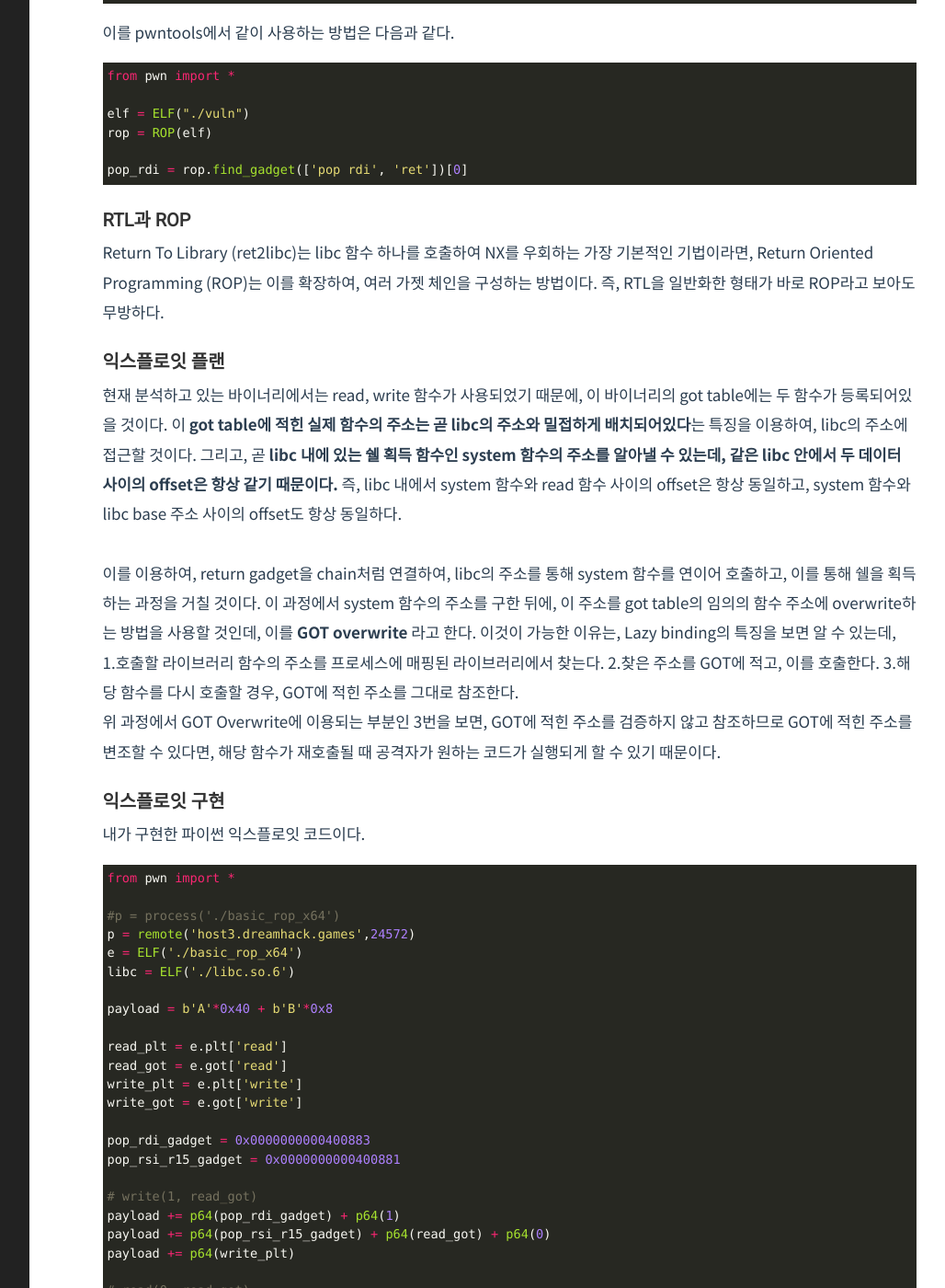
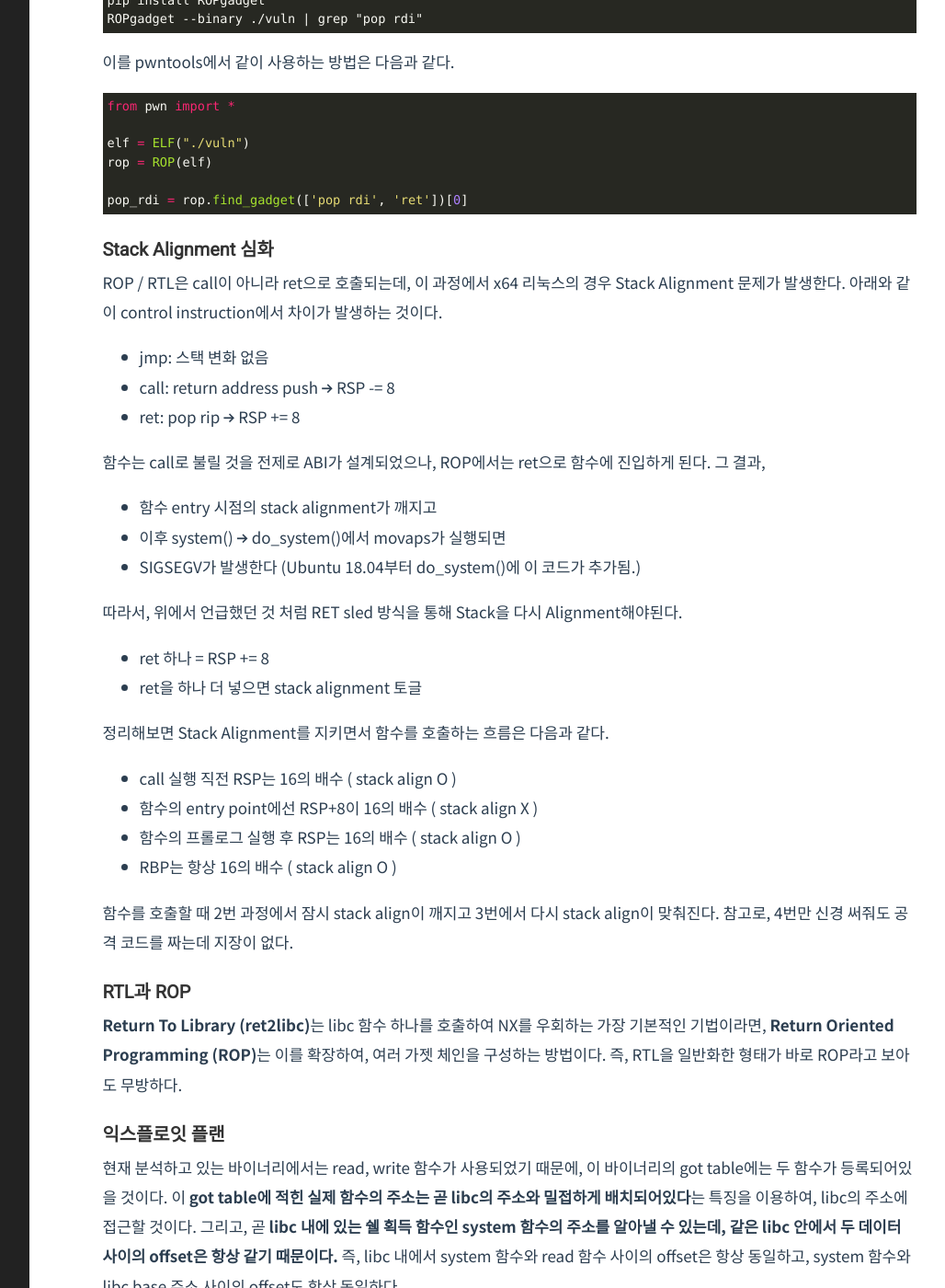
Before and after one commit to Herrtane/Herrtane.github.io, a Jekyll site: the page built from _posts/SystemHacking/2022-09-21-systemhacking-rop.markdown, in a window 1280 px wide and 1400 px high, scrolled down 2752 px. Shown: the whole window at 92% size, without its empty margins (204-1232 px from the left). Built offline with Jekyll 4.4.1, drawn with Linux system fonts in a browser that asks for light colours; comment, search, counter and statistics services are not loaded; some of the changed text lies outside the part shown.

Commit message:
Update 2022-09-21-systemhacking-rop.markdown

````diff
--- a/_posts/SystemHacking/2022-09-21-systemhacking-rop.markdown
+++ b/_posts/SystemHacking/2022-09-21-systemhacking-rop.markdown
@@ -1,6 +1,6 @@
 ---
 layout: post
-title: <System Hacking> 13. Return to Library (RTL), Return Oriented Programming (ROP), GOT overwrite (2026.04.30 수정)
+title: <System Hacking> 13. RTL, ROP, GOT overwrite, Stack Alignment (2026.04.30 수정)
 date: 2022-09-21 19:30:23 +0900
 category: System_Hacking
 comments: true
@@ -91,7 +91,7 @@ pop rdi; ret
 
 <br/>
 
-참고로, 아래처럼 ret 하나짜리 return gadget도 중요하다. 이건 주로 **x64에서 스택 정렬**시에 사용되는데, libc 함수를 호출하기 전에 ret 하나를 끼워넣어서 스택을 정렬해야 정상적으로 프로그램이 동작할 때가 종종 있다.
+참고로, 아래처럼 ret 하나짜리 return gadget도 중요하다. 이건 주로 **x64에서 스택 정렬**시에 사용되는데, libc 함수를 호출하기 전에 ret 하나를 끼워넣어서 스택을 정렬해야 정상적으로 프로그램이 동작할 때가 종종 있다. 자세한 내용은 아래에서 다시 다루겠다.
 
 ```
 payload:
@@ -120,9 +120,37 @@ rop = ROP(elf)
 pop_rdi = rop.find_gadget(['pop rdi', 'ret'])[0]
 ```
 
+### Stack Alignment 심화
+
+ROP / RTL은 call이 아니라 ret으로 호출되는데, 이 과정에서 x64 리눅스의 경우 Stack Alignment 문제가 발생한다. 아래와 같이 control instruction에서 차이가 발생하는 것이다.
+
+- jmp: 스택 변화 없음
+- call: return address push → RSP -= 8
+- ret: pop rip → RSP += 8
+
+함수는 call로 불릴 것을 전제로 ABI가 설계되었으나, ROP에서는 ret으로 함수에 진입하게 된다. 그 결과,
+
+- 함수 entry 시점의 stack alignment가 깨지고
+- 이후 system() → do_system()에서 movaps가 실행되면
+- SIGSEGV가 발생한다 (Ubuntu 18.04부터 do_system()에 이 코드가 추가됨.)
+
+따라서, 위에서 언급했던 것 처럼 RET sled 방식을 통해 Stack을 다시 Alignment해야된다.
+
+- ret 하나 = RSP += 8
+- ret을 하나 더 넣으면 stack alignment 토글
+
+정리해보면 Stack Alignment를 지키면서 함수를 호출하는 흐름은 다음과 같다.
+
+- call 실행 직전 RSP는 16의 배수 ( stack align O )
+- 함수의 entry point에선 RSP+8이 16의 배수 ( stack align X )
+- 함수의 프롤로그 실행 후 RSP는 16의 배수 ( stack align O )
+- RBP는 항상 16의 배수 ( stack align O )
+
+함수를 호출할 때 2번 과정에서 잠시 stack align이 깨지고 3번에서 다시 stack align이 맞춰진다. 참고로, 4번만 신경 써줘도 공격 코드를 짜는데 지장이 없다.
+
 ### RTL과 ROP
 
-Return To Library (ret2libc)는 libc 함수 하나를 호출하여 NX를 우회하는 가장 기본적인 기법이라면, Return Oriented Programming (ROP)는 이를 확장하여, 여러 가젯 체인을 구성하는 방법이다. 즉, RTL을 일반화한 형태가 바로 ROP라고 보아도 무방하다.
+**Return To Library (ret2libc)**는 libc 함수 하나를 호출하여 NX를 우회하는 가장 기본적인 기법이라면, **Return Oriented Programming (ROP)**는 이를 확장하여, 여러 가젯 체인을 구성하는 방법이다. 즉, RTL을 일반화한 형태가 바로 ROP라고 보아도 무방하다.
 
 ### 익스플로잇 플랜
 
````
